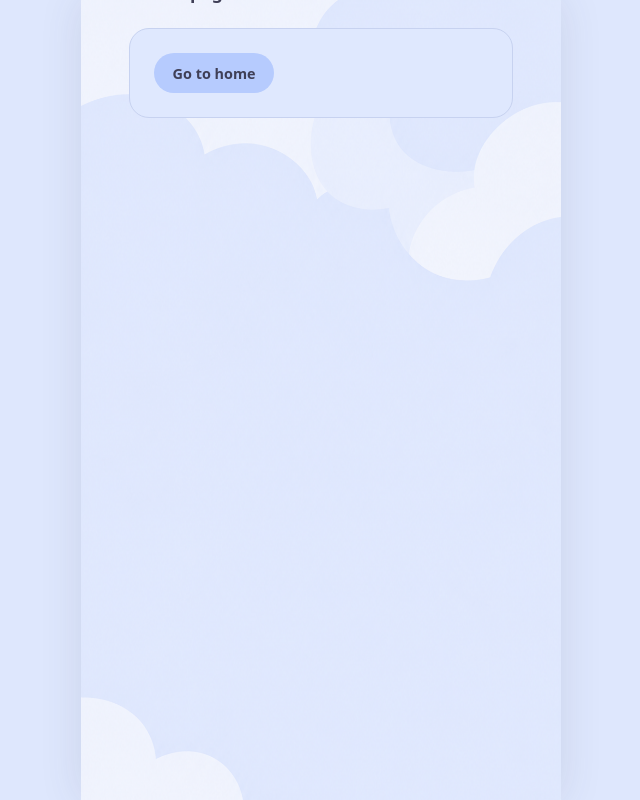
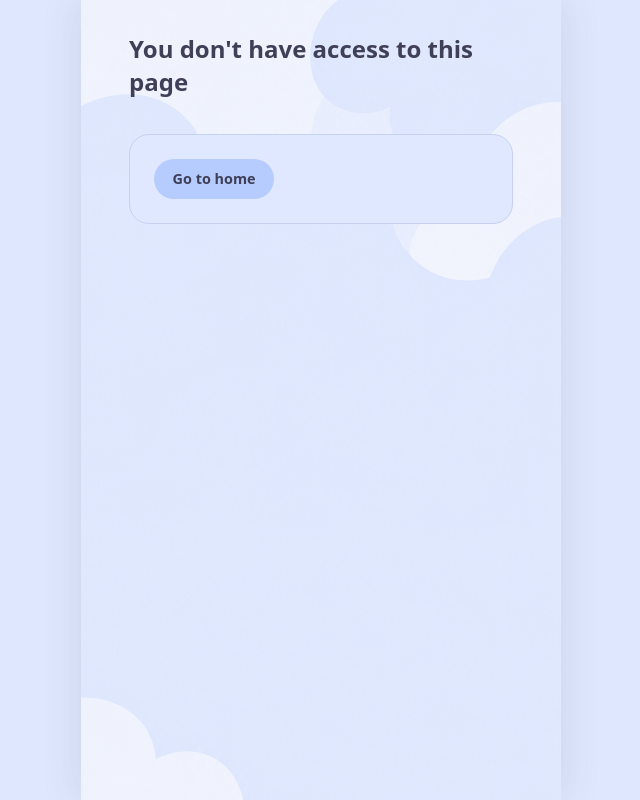
Before and after one commit to Rabbit-hop/bunnyfit, a React (Vite) app in the folder web/: page /403 in a window 1280 px wide. Shown: the whole page, without its empty margins (319-959 px from the left). Built offline with nearby package versions, Linux system fonts and the light colour scheme.

Commit message:
fix(web): the page title is placed in the session bar row only when a session header is rendered (Refs #124, review of PR #130)

```diff
--- a/web/src/styles.css
+++ b/web/src/styles.css
@@ -224,8 +224,9 @@ body {
   gap: 0.25rem 1rem;
 }
 
-/* Title in the session bar row: the holder starts right under the bar (bar height 3.5rem) */
-.page-holder h2 {
+/* Title in the session bar row: the holder starts right under the bar (bar height 3.5rem).
+   Only when a session header is rendered; a signed-out visitor (404) keeps the title in the normal flow. */
+.app-shell:has(.session-header) .page-holder h2 {
   position: absolute;
   top: -3.5rem;
   left: var(--pad);
@@ -240,7 +241,7 @@ body {
 }
 
 /* The 403 / 404 titles are sentences; they get a smaller size so two lines fit in the bar */
-.page-holder:has(+ .page [data-testid='error-home']) h2 {
+.app-shell:has(.session-header) .page-holder:has(+ .page [data-testid='error-home']) h2 {
   font-size: 1.1rem;
 }
 
```
